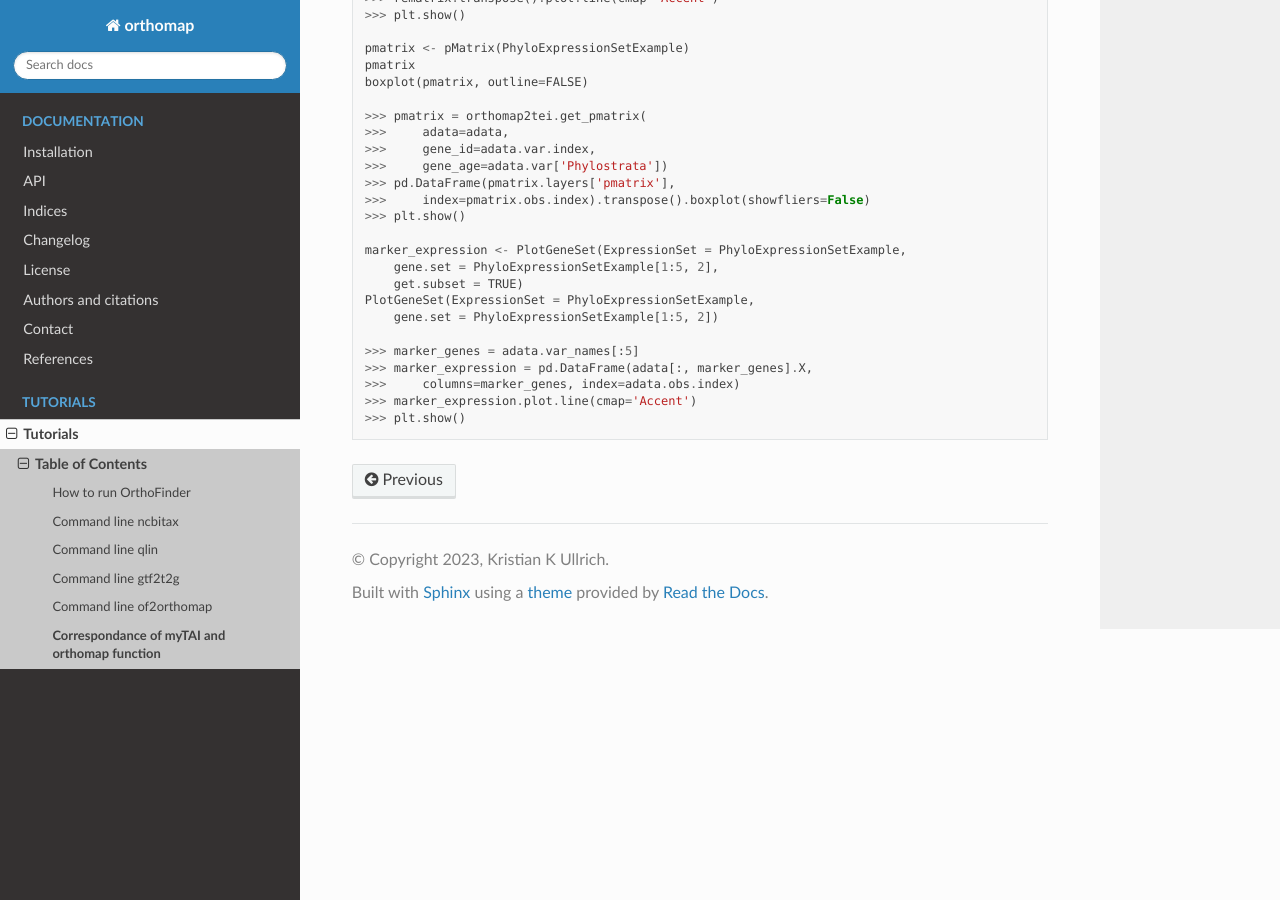
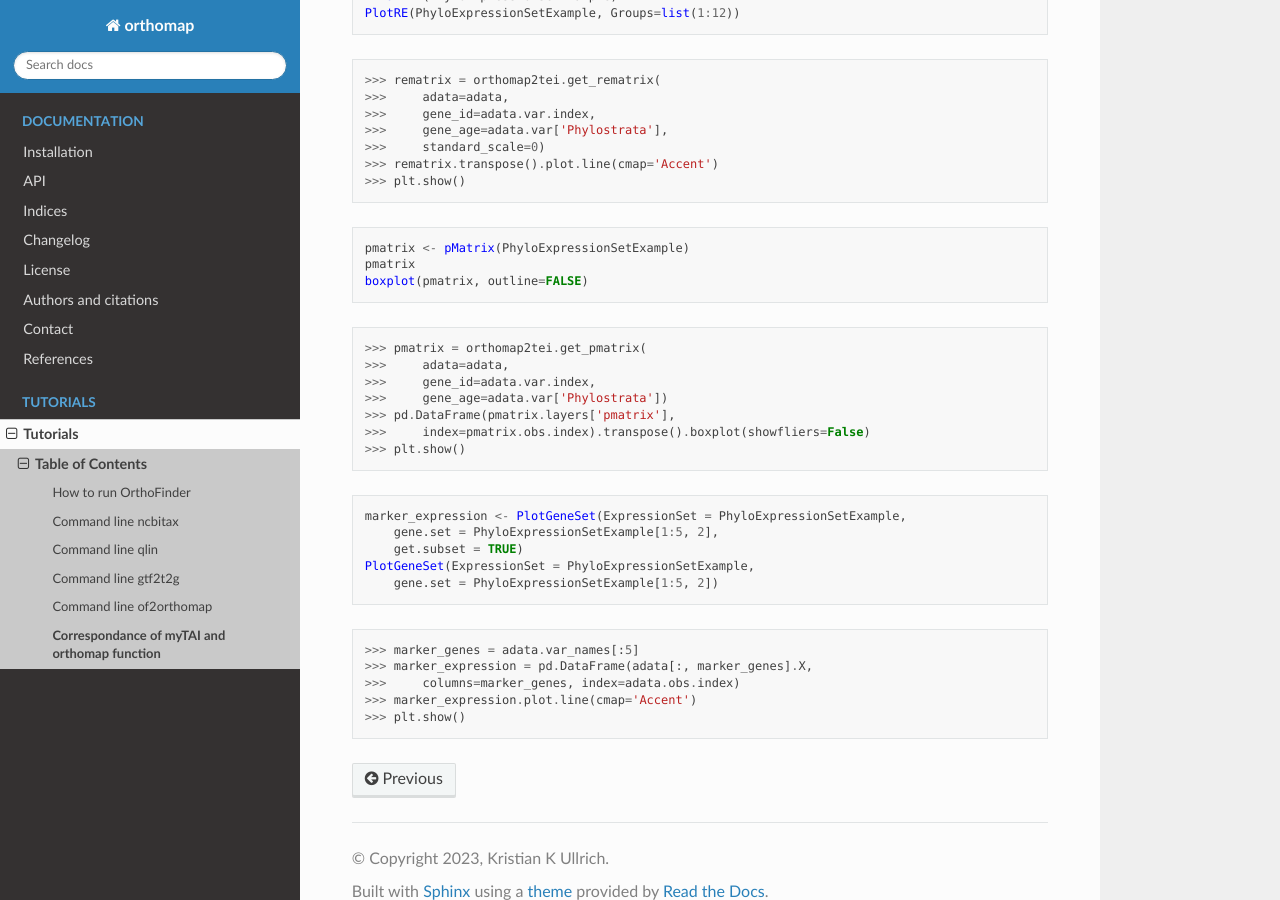
Before and after one commit to kullrich/orthomap, a Sphinx documentation site: the page built from docs/tutorials/mytai.rst, in a window 1280 px wide and 900 px high, scrolled down 754 px. Built offline with Sphinx 7.4.7 and the Read the Docs theme 2.0.0, drawn with Linux system fonts in a browser that asks for light colours; formulas are drawn with MathJax 3.

Commit message:
# added myTAI example

```diff
--- a/docs/tutorials/mytai.rst
+++ b/docs/tutorials/mytai.rst
@@ -3,11 +3,13 @@
 Correspondance of myTAI and orthomap function
 =============================================
 
-::
+.. code-block:: R
 
     library(myTAI)
     data(PhyloExpressionSetExample)
     TAI(PhyloExpressionSetExample)
+
+.. code-block:: Python
 
     >>> import scanpy as sc
     >>> import pandas as pd
@@ -20,7 +22,11 @@
     >>>     gene_id=adata.var.index,
     >>>     gene_age=adata.var['Phylostrata'])
 
+.. code-block:: R
+
     PlotDistribution(PhyloExpressionSetExample)
+
+.. code-block:: Python
 
     >>> query_orthomap = pd.DataFrame(adata.var.index,
     >>>     columns=['GeneID'])
@@ -31,8 +37,12 @@
     >>>     psname_col=None).plot.bar(y='counts', x='Phylostrata')
     >>> plt.show()
 
+.. code-block:: R
+
     REMatrix(PhyloExpressionSetExample)
     PlotRE(PhyloExpressionSetExample, Groups=list(1:12))
+
+.. code-block:: Python
 
     >>> rematrix = orthomap2tei.get_rematrix(
     >>>     adata=adata,
@@ -42,9 +52,13 @@
     >>> rematrix.transpose().plot.line(cmap='Accent')
     >>> plt.show()
 
+.. code-block:: R
+
     pmatrix <- pMatrix(PhyloExpressionSetExample)
     pmatrix
     boxplot(pmatrix, outline=FALSE)
+
+.. code-block:: Python
 
     >>> pmatrix = orthomap2tei.get_pmatrix(
     >>>     adata=adata,
@@ -54,12 +68,16 @@
     >>>     index=pmatrix.obs.index).transpose().boxplot(showfliers=False)
     >>> plt.show()
 
+.. code-block:: R
+
     marker_expression <- PlotGeneSet(ExpressionSet = PhyloExpressionSetExample,
         gene.set = PhyloExpressionSetExample[1:5, 2],
         get.subset = TRUE)
     PlotGeneSet(ExpressionSet = PhyloExpressionSetExample,
         gene.set = PhyloExpressionSetExample[1:5, 2])
 
+.. code-block:: Python
+
     >>> marker_genes = adata.var_names[:5]
     >>> marker_expression = pd.DataFrame(adata[:, marker_genes].X,
     >>>     columns=marker_genes, index=adata.obs.index)
```
